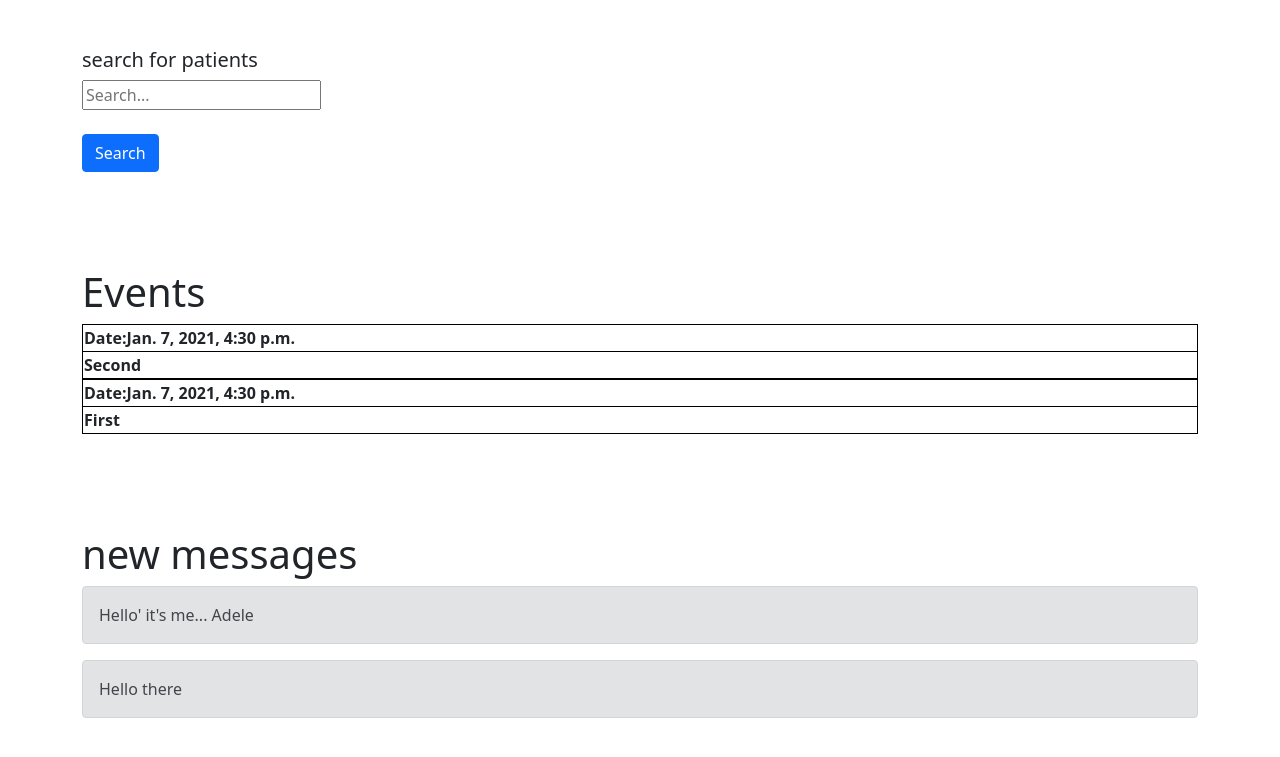
After one commit to liorco15/HealthTourism, a Django app: page /home in a window 1280 px wide. The commit adds this page. Shown: the top 757 px of the page. Run offline with Django 3.2, Linux system fonts and the light colour scheme; data comes from the database, SQL or seed files in the repository; both versions use the stored data as it was after the commit; lists and menus that the app fills with data are empty.

Commit message:
merge data with all team members

```diff
--- a/website/models.py
+++ b/website/models.py
@@ -1,4 +1,5 @@
 from django.db import models
+import datetime
 
 
 class Patient(models.Model):
@@ -40,3 +41,38 @@ class Feedback(models.Model):
 
     def __str__(self):
         return self.first_name + ' ' + self.last_name
+
+
+class Timestamped(models.Model):
+    created_at = models.DateTimeField(auto_now_add=True)
+    updated_at = models.DateTimeField(auto_now=True)
+
+    class Meta:
+        abstract = True
+
+
+class Event(Timestamped):
+    # profile = models.ForeignKey(Profile, on_delete=models.CASCADE)
+    objects = None
+    date = models.DateTimeField(default=datetime.datetime.now)
+    # Passport = models.CharField(max_length=50)
+    name = models.CharField(max_length=20)
+    # last_name = models.CharField(max_length=20)
+    # phone_number = models.CharField(max_length=50)
+
+    class Meta:
+        default_related_name = 'events'
+        verbose_name = 'event'
+        verbose_name_plural = 'events'
+        ordering = ('-created_at',)
+
+    def __str__(self):
+        return self.name+' '
+
+
+class Messages(models.Model):
+    objects = None
+    new_message = models.CharField(max_length=100)
+
+    def __str__(self):
+        return self.new_message + ' '
--- /dev/null
+++ b/website/templates/base.html
@@ -0,0 +1,28 @@
+<!doctype html>
+<html lang="en">
+  <head>
+    <!-- Required meta tags -->
+    <meta charset="utf-8">
+    <meta name="viewport" content="width=device-width, initial-scale=1">
+    <!-- Bootstrap CSS -->
+    <link href="https://cdn.jsdelivr.net/npm/bootstrap@5.0.0-beta1/dist/css/bootstrap.min.css" rel="stylesheet" integrity="sha384-giJF6kkoqNQ00vy+HMDP7azOuL0xtbfIcaT9wjKHr8RbDVddVHyTfAAsrekwKmP1" crossorigin="anonymous">
+
+    <title>New Appointment</title>
+  </head>
+  <body>
+    <div class=" container">
+        {%block content%}
+        {%endblock%}
+    </div>
+    <!-- Optional JavaScript; choose one of the two! -->
+
+    <!-- Option 1: Bootstrap Bundle with Popper -->
+    <script src="https://cdn.jsdelivr.net/npm/bootstrap@5.0.0-beta1/dist/js/bootstrap.bundle.min.js" integrity="sha384-ygbV9kiqUc6oa4msXn9868pTtWMgiQaeYH7/t7LECLbyPA2x65Kgf80OJFdroafW" crossorigin="anonymous"></script>
+
+    <!-- Option 2: Separate Popper and Bootstrap JS -->
+    <!--
+    <script src="https://cdn.jsdelivr.net/npm/@popperjs/core@2.5.4/dist/umd/popper.min.js" integrity="sha384-q2kxQ16AaE6UbzuKqyBE9/u/KzioAlnx2maXQHiDX9d4/zp8Ok3f+M7DPm+Ib6IU" crossorigin="anonymous"></script>
+    <script src="https://cdn.jsdelivr.net/npm/bootstrap@5.0.0-beta1/dist/js/bootstrap.min.js" integrity="sha384-pQQkAEnwaBkjpqZ8RU1fF1AKtTcHJwFl3pblpTlHXybJjHpMYo79HY3hIi4NKxyj" crossorigin="anonymous"></script>
+    -->
+  </body>
+</html>
--- /dev/null
+++ b/website/templates/home.html
@@ -0,0 +1,61 @@
+{%extends 'base.html'%}
+{%block content%}
+
+<br>
+<br>
+
+  <div class="col-md-4">
+      <h5>search for patients</h5>
+      <form method="POST" action="{% url 'search' %}">
+      {% csrf_token %}
+      <input type="text" placeholder="Search..." name="search">
+          <div class="col-12">
+              <br>
+    <button type="submit" class="btn btn-primary">Search</button>
+    </div>
+  </form>
+  </div>
+
+    <br>
+    <br>
+    <br>
+    <br>
+
+
+  <h1> Events </h1>
+
+  {% for item in events %}
+      <!DOCTYPE html>
+      <html>
+      <head>
+      <style>
+
+      table, th, td {
+        border: 1px solid black;
+      }
+      </style>
+      </head>
+      <body>
+      <table style="width:100%">
+        <tr>
+          <th>Date:{{item.date}} </th>
+        <tr>
+          <th>{{item.name}}</th>
+        </tr>
+        <tr>
+
+      </table>
+      </body>
+      </html>
+     {% endfor %}
+    <br>
+    <br>
+    <br>
+    <br>
+    <h1> new messages </h1>
+    {% for x in messages %}
+    <div class="alert alert-secondary" role="alert">
+      {{x.new_message}}
+    </div>
+     {% endfor %}
+    {%endblock%}
--- a/website/templates/login.html
+++ b/website/templates/login.html
@@ -70,7 +70,10 @@ span.psw {
 
 <h2>Health Tourism</h2>
 
-<!--<form action="/action_page.php" method="post">-->
+{% if messages %}
+  {{ message }}
+{% endif %}
+
 <form method="POST" action="{% url 'create' %}">
   {% csrf_token %}
   <div class="imgcontainer">
--- a/website/templates/search.html
+++ b/website/templates/search.html
@@ -81,9 +81,7 @@ body {
 </head>
 <body>
 <div class="topnav">
-  <a class="active" href="#home">Home</a>
-  <a href="#about">About</a>
-  <a href="#contact">Contact</a>
+  <a class="active" href="home">Home</a>
   <div class="search-container">
     <form method="POST" action="{% url 'search' %}">
       {% csrf_token %}
--- a/website/urls.py
+++ b/website/urls.py
@@ -4,6 +4,7 @@ from website import views
 
 urlpatterns = [
     path('', views.login, name="login"),
+    path('home', views.home, name="home"),
     path('create', views.create, name="create"),
     path('signup', views.signup, name="signup"),
     path('feedback', views.feedback, name="feedback"),
--- a/website/views.py
+++ b/website/views.py
@@ -1,8 +1,10 @@
-from django.shortcuts import render
+from django.shortcuts import render, redirect
+from django.contrib import messages
 from django.core.exceptions import ObjectDoesNotExist
 from django.db.models import Q
 from health_tourism.functions import full_name_fix, name_fix
-from .forms import CreateUserForm, SignUpForm, FeedbackForm, Patient
+from .forms import CreateUserForm, SignUpForm, FeedbackForm, Patient, EventForm
+from .models import Event, Messages
 
 
 def login(request):
@@ -24,7 +26,8 @@ def signup(request):
         form = SignUpForm(request.POST or None)
         if form.is_valid():
             form.save()
-        return render(request, 'signup.html', {})
+        messages.success(request, "Your request has been successfully submitted!")
+        return redirect('login.html')
     else:
         return render(request, 'signup.html', {})
 
@@ -76,3 +79,9 @@ def search(request):
             return render(request, 'search.html', {'patients': msg})
     else:
         return render(request, 'search.html', {})
+
+
+def home(request):
+    all_messages = Messages.objects.all
+    all_events = Event.objects.all
+    return render(request, 'home.html', {'events': all_events, 'messages': all_messages})
```
Also changed, not shown: website/admin.py (+4 -3 lines), website/forms.py (+7 -3 lines), db.sqlite3, website/migrations/0012_event_messages.py (added).
